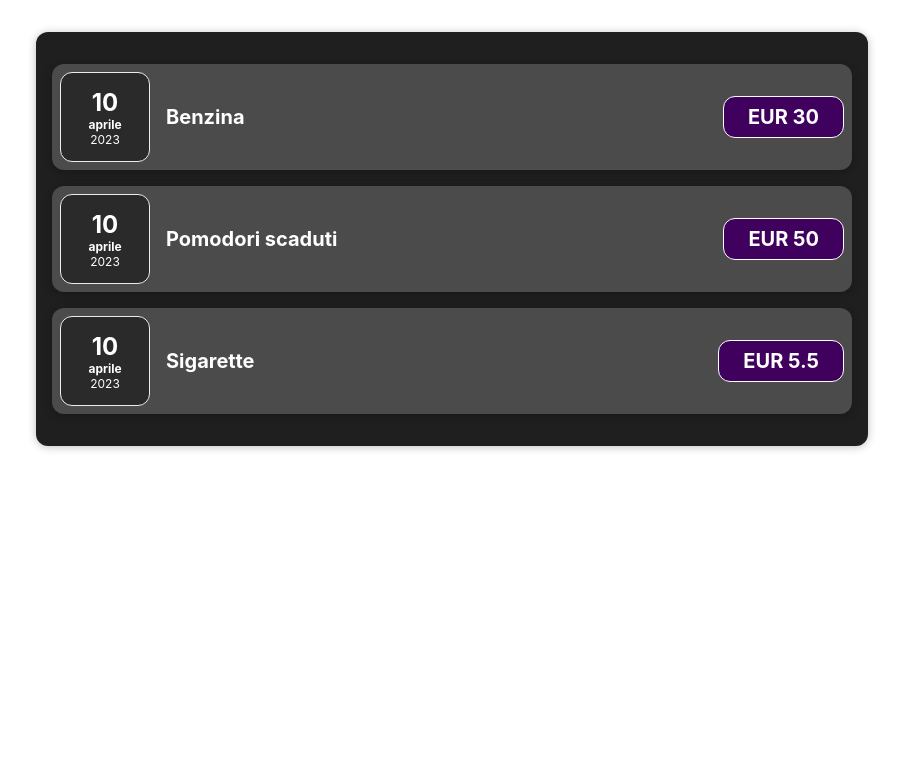
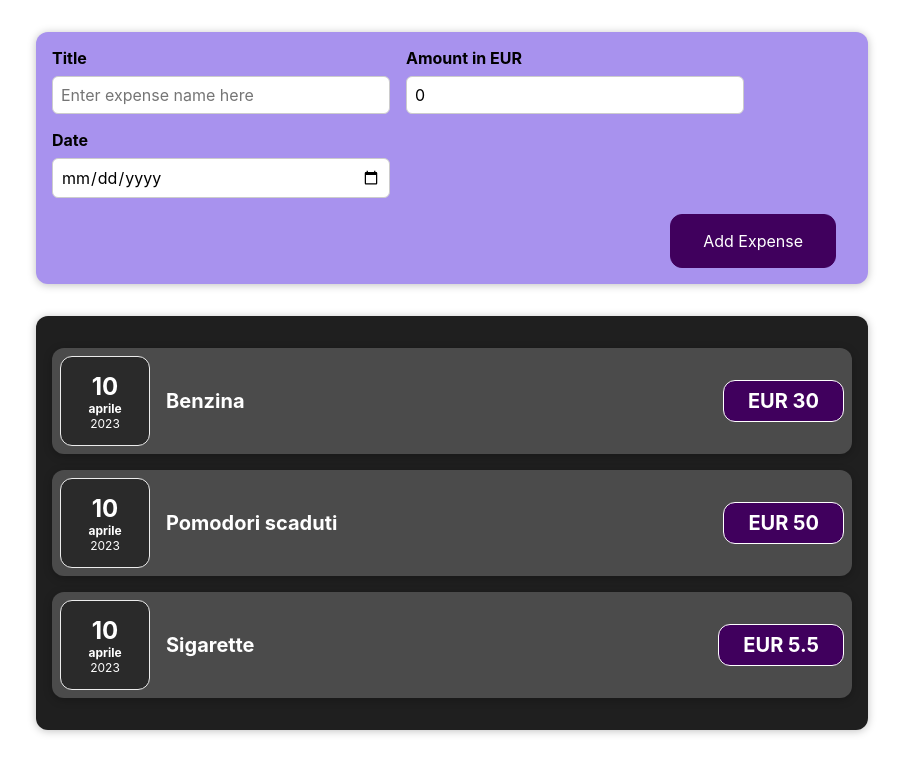
Before and after one commit to tontonialberto/react-course-expense-tracker, a React (Create React App) app: page / in a window 1280 px wide. Shown: the top 774 px of the page, without its empty margins (188-1091 px from the left). Built offline with nearby package versions, Linux system fonts and the light colour scheme; the HTML template or start-up script is replaced by a standard one.

Commit message:
Add New Expense Form

```diff
--- a/src/App.js
+++ b/src/App.js
@@ -2,6 +2,7 @@
 import React from 'react';
 import './App.css';
 import Expenses from './components/Expenses';
+import NewExpense from './components/NewExpense';
 
 function App() {
 
@@ -12,6 +13,7 @@ function App() {
   ]
   return (
     <div className="container">
+      <NewExpense/>
       <Expenses expenses={EXPENSES}></Expenses>
     </div>
   );
--- /dev/null
+++ b/src/components/ExpenseForm.css
@@ -0,0 +1,26 @@
+.new-expense__controls {
+    display: flex;
+    flex-wrap: wrap;
+    gap: 1rem;
+    margin-bottom: 1rem;
+    text-align: left;
+}
+
+.new-expense__control label {
+    font-weight: bold;
+    margin-bottom: 0.5rem;
+    display: block;
+}
+
+.new-expense__control input {
+    font: inherit;
+    padding: 0.5rem;
+    border-radius: 6px;
+    border: 1px solid #ccc;
+    width: 20rem;
+    max-width: 100%;
+}
+
+.new-expense__actions {
+    text-align: right;
+}
--- /dev/null
+++ b/src/components/ExpenseForm.js
@@ -0,0 +1,81 @@
+// @ts-check
+
+import React from "react";
+import "./ExpenseForm.css";
+
+
+function ExpenseForm() {
+    /** @type {string} */
+    let title = "";
+
+    /** @type {number} */
+    let amount = 0;
+
+    /** @type {Date} */
+    let date = new Date();
+
+    /**
+     *
+     * @param {import("react").FormEvent<HTMLFormElement>} event
+     * @returns {void}
+     */
+    function formSubmitHandler(event) {
+        event.preventDefault();
+
+        console.log({
+            title,
+            amount,
+            date,
+        })
+    }
+
+    /**
+     * @param {import("react").FormEvent<HTMLInputElement>} event
+     * @returns {void}
+     */
+    function titleChangeHandler(event) {
+        title = event.currentTarget.value;
+    }
+
+    /**
+     * @param {import("react").FormEvent<HTMLInputElement>} event
+     * @returns {void}
+     */
+    function amountChangeHandler(event) {
+        amount = parseFloat(event.currentTarget.value);
+    }
+
+    /**
+     * @param {import("react").FormEvent<HTMLInputElement>} event
+     * @returns {void}
+     */
+    function dateChangeHandler(event) {
+        const { value } = event.currentTarget;
+        const [year, month, day] = value.split("-");
+        date = new Date(parseInt(year), parseInt(month) - 1, parseInt(day));
+    }
+
+    return (
+        <form onSubmit={formSubmitHandler}>
+            <div className="new-expense__controls">
+                <div className="new-expense__control">
+                    <label>Title</label>
+                    <input type="text" required onChange={titleChangeHandler} placeholder="Enter expense name here" />
+                </div>
+                <div className="new-expense__control">
+                    <label>Amount in EUR</label>
+                    <input type="number" required onChange={amountChangeHandler} defaultValue={0} step={0.01} min={0.01} />
+                </div>
+                <div className="new-expense__control">
+                    <label>Date</label>
+                    <input type="date" required onChange={dateChangeHandler} />
+                </div>
+            </div>
+            <div className="new-expense__actions">
+                <button>Add Expense</button>
+            </div>
+        </form>
+    )
+}
+
+export default ExpenseForm;
--- /dev/null
+++ b/src/components/NewExpense.css
@@ -0,0 +1,38 @@
+.new-expense {
+    background-color: #a892ee;
+    padding: 1rem;
+    margin: 2rem auto;
+    width: 50rem;
+    max-width: 95%;
+    border-radius: 12px;
+    text-align: center;
+    box-shadow: 0 1px 8px rgba(0, 0, 0, 0.25);
+}
+
+.new-expense button {
+    font: inherit;
+    cursor: pointer;
+    padding: 1rem 2rem;
+    border: 1px solid #40005d;
+    background-color: #40005d;
+    color: white;
+    border-radius: 12px;
+    margin-right: 1rem;
+}
+
+.new-expense button:hover,
+.new-expense button:active {
+    background-color: #510674;
+    border-color: #510674;
+}
+
+.new-expense button.alternative {
+    color: #220131;
+    border-color: transparent;
+    background-color: transparent;
+}
+
+.new-expense button.alternative:hover,
+.new-expense button.alternative:active {
+    background-color: #ddb3f8;
+}
--- /dev/null
+++ b/src/components/NewExpense.js
@@ -0,0 +1,16 @@
+// @ts-check
+
+import React from "react";
+import "./NewExpense.css";
+import ExpenseForm from "./ExpenseForm";
+
+function NewExpense() {
+
+    return (
+        <div className="new-expense">
+            <ExpenseForm/>
+        </div>
+    )
+}
+
+export default NewExpense;
```
